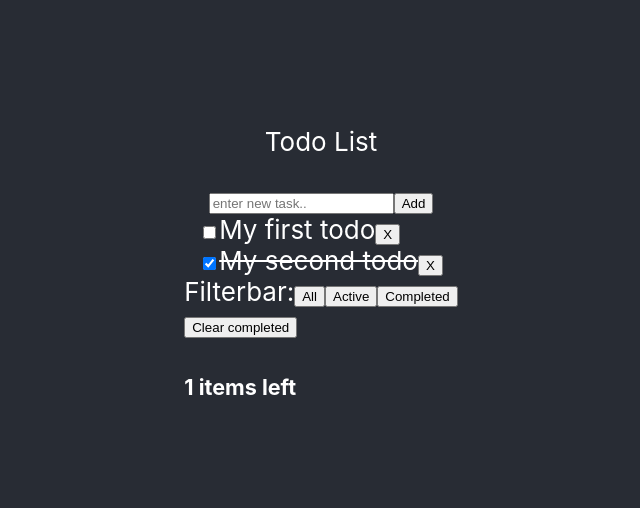
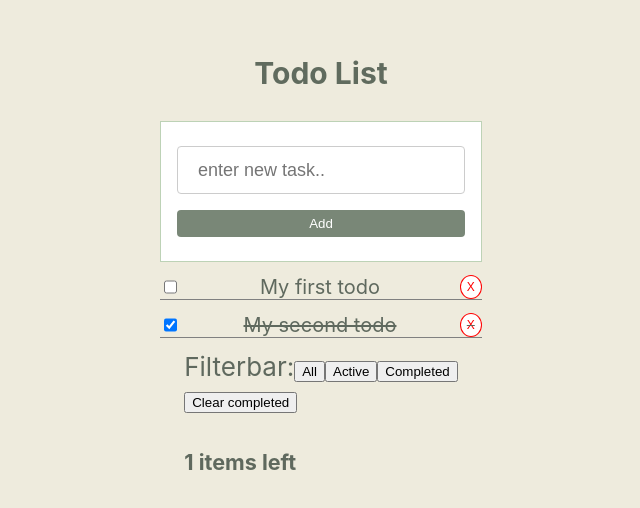
Before and after one commit to yonatanbern/react-to-do-list, a React (Create React App) app: page / in a window 1280 px wide. Shown: the part 132-640 px from the top of the page, without its empty margins (319-959 px from the left). Built offline with nearby package versions, Linux system fonts and the light colour scheme.

Commit message:
css yb added

```diff
--- a/src/App.css
+++ b/src/App.css
@@ -3,16 +3,85 @@
 }
 
 .App-header {
-  background-color: #282c34;
+  background-color: #eeebdd;
   min-height: 100vh;
   display: flex;
   flex-direction: column;
   align-items: center;
   justify-content: center;
   font-size: calc(10px + 2vmin);
-  color: white;
+  color: #5f695e;
 }
 
 .App-link {
   color: #61dafb;
 }
+
+/* adding css styling - yb */
+
+.App-header p {
+  color: #606b5e;
+  font-weight: bold;
+  font-size: 30px;
+}
+
+.main-form input{
+  /* background-color: #4CAF50; */
+  padding: 12px 20px;
+  margin: 8px 0;
+  display: inline-block;
+  border: 1px solid #ccc;
+  border-radius: 4px;
+  box-sizing: border-box;
+  height: 3rem;
+  width: 18rem;
+  font-size: 18px;
+}
+
+.main-form button{
+  background-color: #798777;
+  color: white;
+  padding: 6px 20px;
+  margin: 8px 0;
+  border: none;
+  border-radius: 4px;
+  cursor: pointer;
+}
+
+.main-form {
+  /* background-color: red; */
+  display: flex;
+  flex-direction: column;
+}
+
+.container-form {
+  padding: 1rem;
+  background-color: white;
+  border: 1px solid #bdd2b6;
+  /* box-shadow: 3px 3px  gray; */
+}
+
+.list {
+  /* background-color: red; */
+  width: 20.1rem;
+  /* display: flex; */
+  font-size: 20px;
+
+}
+
+.task {
+  display: flex;
+  border-bottom: 1px solid gray;
+  justify-content: space-between;
+  margin: 0.8rem 0;
+}
+
+.task button{
+  border: 1px solid red;
+  border-radius: 50%;
+  background-color: white;
+  color: red;
+  font-size: 12px;
+}
+
+/* end of adding css styling - yb */
--- a/src/components/Todo.js
+++ b/src/components/Todo.js
@@ -2,7 +2,7 @@ import React from 'react'
 
 const Todo = ({ todo, removeTodo, toggleTodo }) => {
     return (
-    <div style={{ textDecoration: todo.isCompleted ? "line-through" : "" }}>
+    <div className="task" style={{ textDecoration: todo.isCompleted ? "line-through" : "" } }>
         <input type="checkbox" name="isCompleted" value={todo.isCompleted} checked={todo.isCompleted} onChange={() => toggleTodo(todo.id)}/>
         {todo.text}
         <button onClick={() => removeTodo(todo.id)}>X</button>
--- a/src/components/TodoList.js
+++ b/src/components/TodoList.js
@@ -3,7 +3,7 @@ import Todo from './Todo';
 
 function TodoList({todos, removeTodo, toggleTodo}) {
     return (
-        <div>
+        <div className="list">
             {todos.map((todo, i) => (
           <Todo
             key={i}
--- a/src/components/form.jsx
+++ b/src/components/form.jsx
@@ -15,8 +15,8 @@ const Form = ({addTodo})=> {
         set_user_input("");
     }
     return (
-        <div>
-            <form onSubmit={handleSubmit}>
+        <div className="container-form">
+            <form className="main-form" onSubmit={handleSubmit}>
                 <input type="text" value={user_input} placeholder="enter new task.." onChange={handleChange}/>
                 <button type="submit" className="btn-submit">Add</button>
             </form>
```
